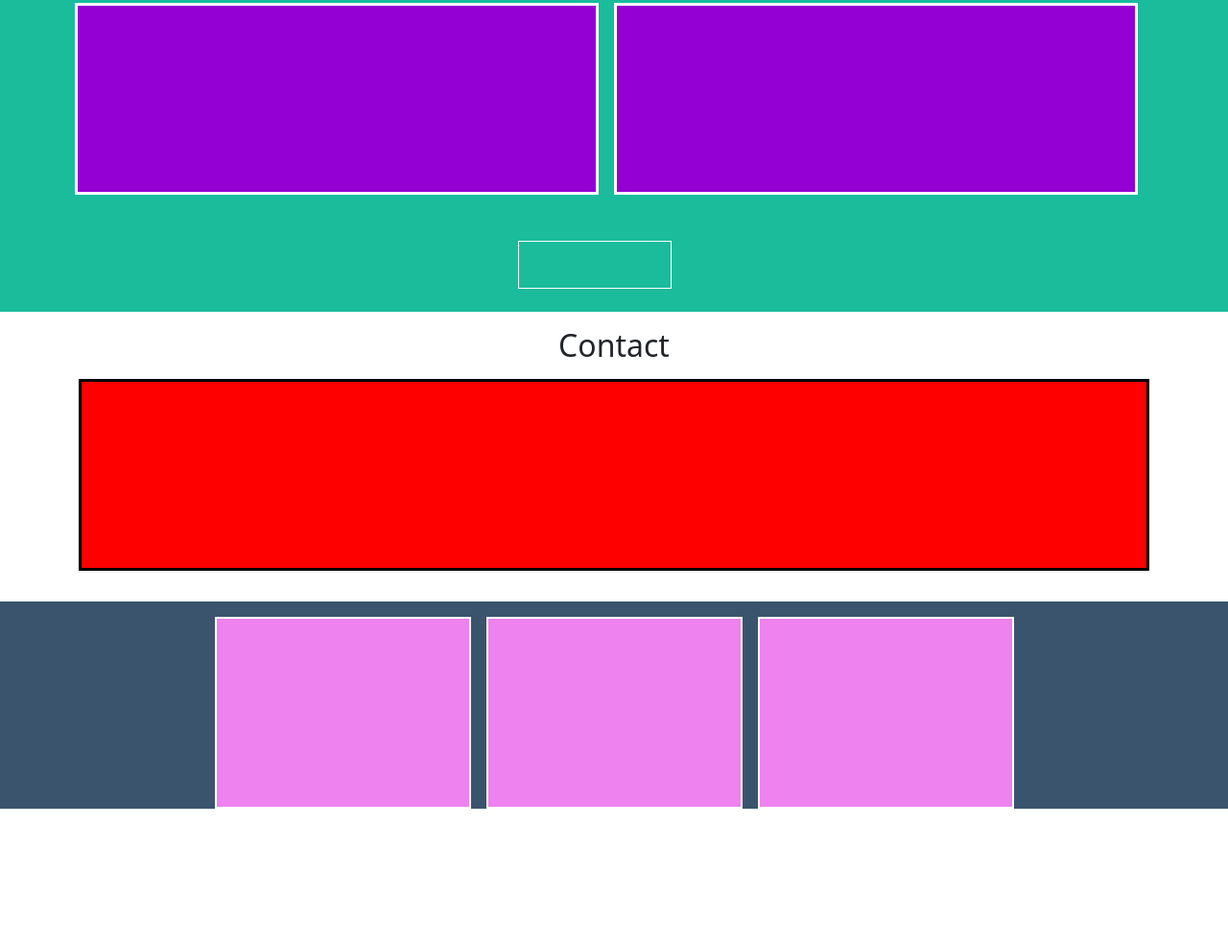
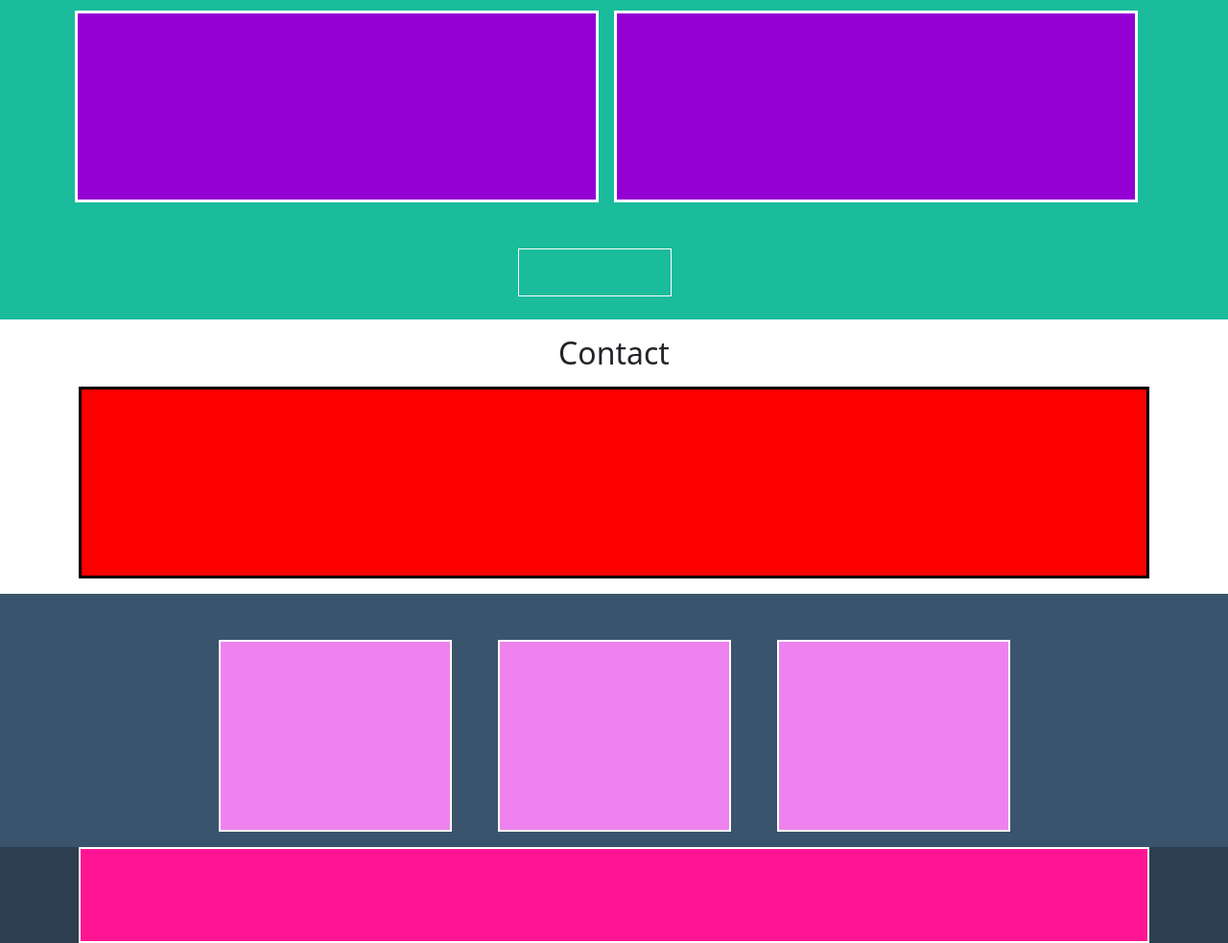
Before and after one commit to TommasoBernardo/html-css-bootstrap-freelancer, a plain HTML site: page index.html in a window 1280 px wide. Shown: the part 982-1965 px from the top of the page at 96% size. Before the commit the page ends 1825 px from the top, so only its background shows below. Drawn offline with nearby package versions, Linux system fonts and the light colour scheme.

Commit message:
finish footer

```diff
--- a/index.html
+++ b/index.html
@@ -24,7 +24,7 @@
         </div>
     </header>
 
-    <main class="mb-5">
+    <main>
         <section class="my-start mb-3">
             <div class="container">
                 <div class="row justify-content-center">
@@ -46,7 +46,7 @@
                     </div>
                 </div>
 
-                <div class="row g-3">
+                <div class="row g-4">
                     <div class="col-12 col-md-6 col-lg-4">
                         <div class="my-product">
                         </div>
@@ -109,7 +109,7 @@
             </div>
         </section>
 
-        <section id="form">
+        <section class="my-contact mb-5">
             <div class="container">
                 <div class="row">
                     <div class="col-12">
@@ -121,7 +121,7 @@
 
                 <div class="row g-3">
                     <div class="col-12">
-                        <div class="my-form">
+                        <div class="my-form mb-3">
                         </div>
                     </div>
             </div>
@@ -131,20 +131,30 @@
     <footer>
         <section id="location">
             <div class="container">
-                <div class="row g-3 justify-content-center">
+                <div class="row g-5 justify-content-center">
                     <div class="col-12 col-md-3 col-lg-3">
-                        <div class="my-about">
+                        <div class="my-about mb-3">
                         </div>
                     </div>
 
                     <div class="col-12 col-md-3 col-lg-3">
-                        <div class="my-about">
+                        <div class="my-about mb-3">
                         </div>
                     </div>
 
                     <div class="col-12 col-md-3 col-lg-3">
-                        <div class="my-about">
+                        <div class="my-about mb-3">
                         </div>
+            </div>
+        </section>
+
+        <section id="copyright">
+            <div class="container">
+                <div class="row justify-content-center">
+                    <div class="col-12">
+                        <div class="my-footer"></div>
+                    </div>
+                </div>
             </div>
         </section>
     </footer>
--- a/style.css
+++ b/style.css
@@ -4,6 +4,7 @@ header{
     width: 100%;
 
 }
+
 
 .my-block{
     height: 50px;
@@ -60,7 +61,22 @@ header{
     border: 2px solid white;
 }
 
+.my-contact{
+    width: 100%;
+}
+
+.my-footer{
+    background-color: deeppink;
+    height: 100px;
+    border: 2px solid white;
+}
+
 #location{
     background-color: #3a546d;
     width: 100%;
 }
+
+#copyright{
+    background-color: #2c3e50;
+    width: 100%;
+}
```
